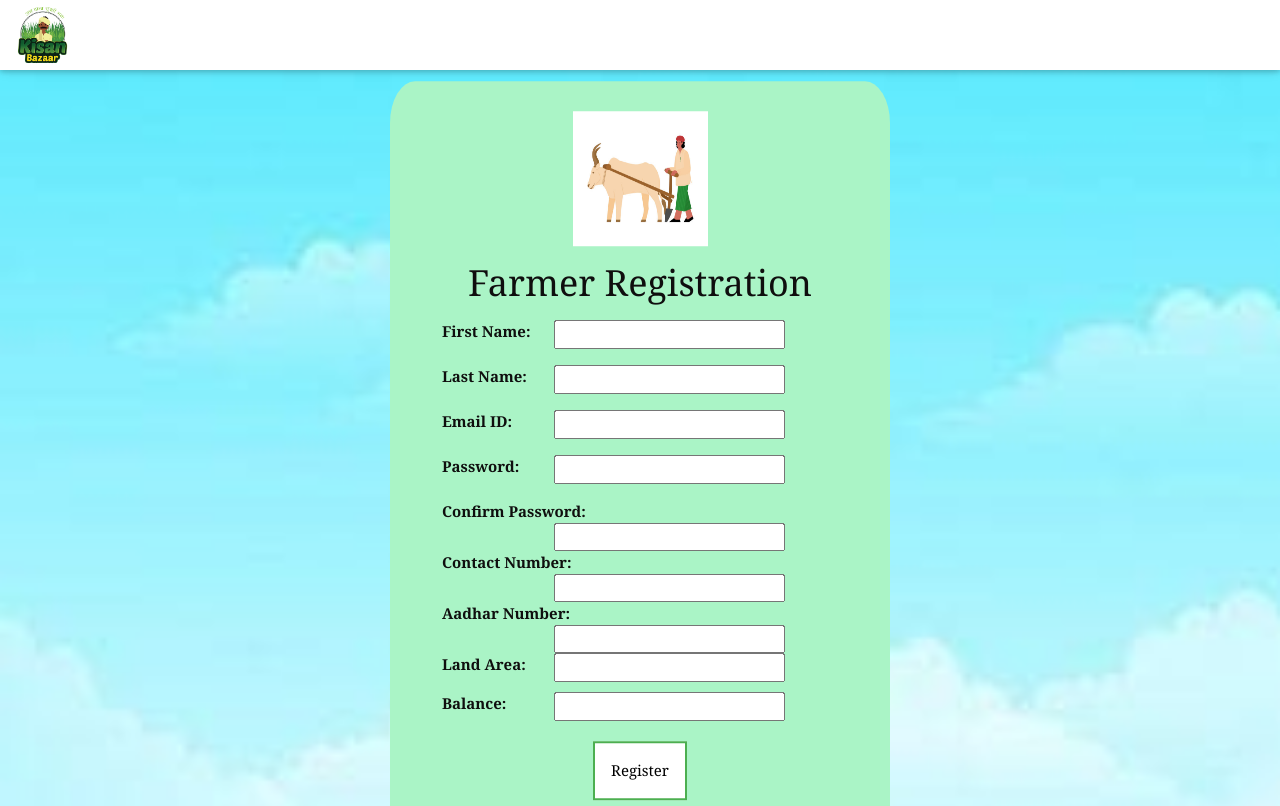
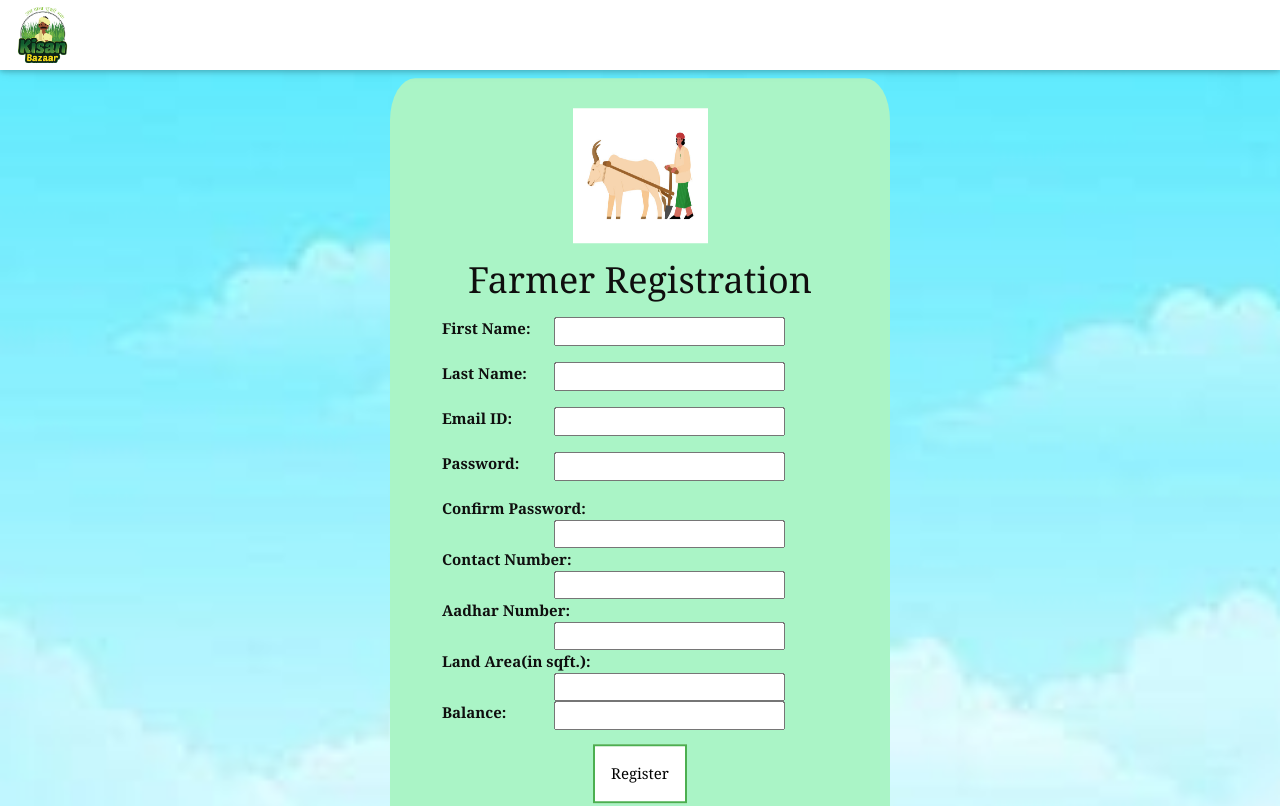
Before and after one commit to sahilkochar10/SchemeForFarmers, an Angular app in the folder SchemeForFarmers_FrontEnd/: page /FarmerRegistration in a window 1280 px wide. Shown: the top 806 px of the page. Built offline with nearby package versions, Linux system fonts and the light colour scheme.

Commit message:
changes by sahil

```diff
--- a/SchemeForFarmers_FrontEnd/src/app/bidding-approval/bidding-approval.component.html
+++ b/SchemeForFarmers_FrontEnd/src/app/bidding-approval/bidding-approval.component.html
@@ -5,7 +5,7 @@
   />
 </head>
 <div>
-  <h1 style="margin-left: 500px">Bidding Area</h1>
+  <h1 style="margin-left: 500px">Bidding List</h1>
 </div>
 <span> </span>
 <div>
--- a/SchemeForFarmers_FrontEnd/src/app/farmer-reg/farmer-reg.component.html
+++ b/SchemeForFarmers_FrontEnd/src/app/farmer-reg/farmer-reg.component.html
@@ -170,7 +170,7 @@
         </div>
         <br /><br />
         <div>
-          <label for="t8">Land Area: </label>
+          <label for="t8">Land Area(in sqft.): </label>
           <input
             type="text"
             name="t8"
--- a/SchemeForFarmers_FrontEnd/src/app/insurance-approval/insurance-approval.component.html
+++ b/SchemeForFarmers_FrontEnd/src/app/insurance-approval/insurance-approval.component.html
@@ -10,7 +10,7 @@
         <th>Insurance ID</th>
         <th>Insuree Name</th>
         <th>Farmer ID</th>
-        <th>Area</th>
+        <th>Area(in sqft.)</th>
         <th>Crop Name</th>
         <th>Crop Type</th>
         <th>Sum insured</th>
```
